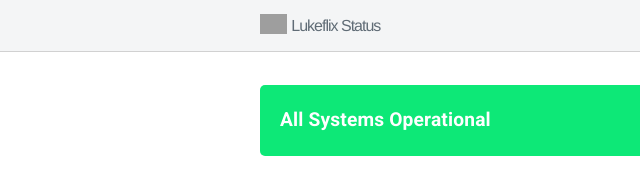
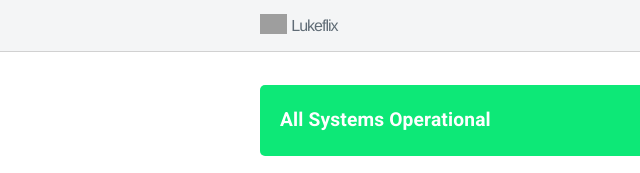
Before and after one commit to roundaboutluke/LukeflixStatus, a plain HTML site: page index.html in a window 1280 px wide. Shown: the top 173 px of the page, 0-640 px from the left. Drawn offline with nearby package versions, Linux system fonts and the light colour scheme; no server answers; grey boxes are pictures that could not be loaded.

Commit message:
update index

```diff
--- a/index.html
+++ b/index.html
@@ -3,7 +3,7 @@
 	<head>
 		<meta charset="utf-8">
 		<meta name="robots" content="index, follow">
-		<title>Lukeflix Status</title>
+		<title>Lukeflix</title>
 		<link rel="stylesheet" href="https://fonts.googleapis.com/css?family=Roboto:300,300italic,700,700italic">
 		<link rel="stylesheet" href="https://cdnjs.cloudflare.com/ajax/libs/normalize/3.0.3/normalize.css">
 		<link rel="stylesheet" href="style.css">
@@ -19,7 +19,7 @@
 
 					<a class="navigation-title" href="">
 						<img class="img" src="https://raw.githubusercontent.com/roundaboutluke/LukeflixUptimeMonitor/gh-pages/logo.png" height="30">
-						<h1 class="title">Lukeflix Status</h1>
+						<h1 class="title">Lukeflix</h1>
 					</a>
 
 
```
